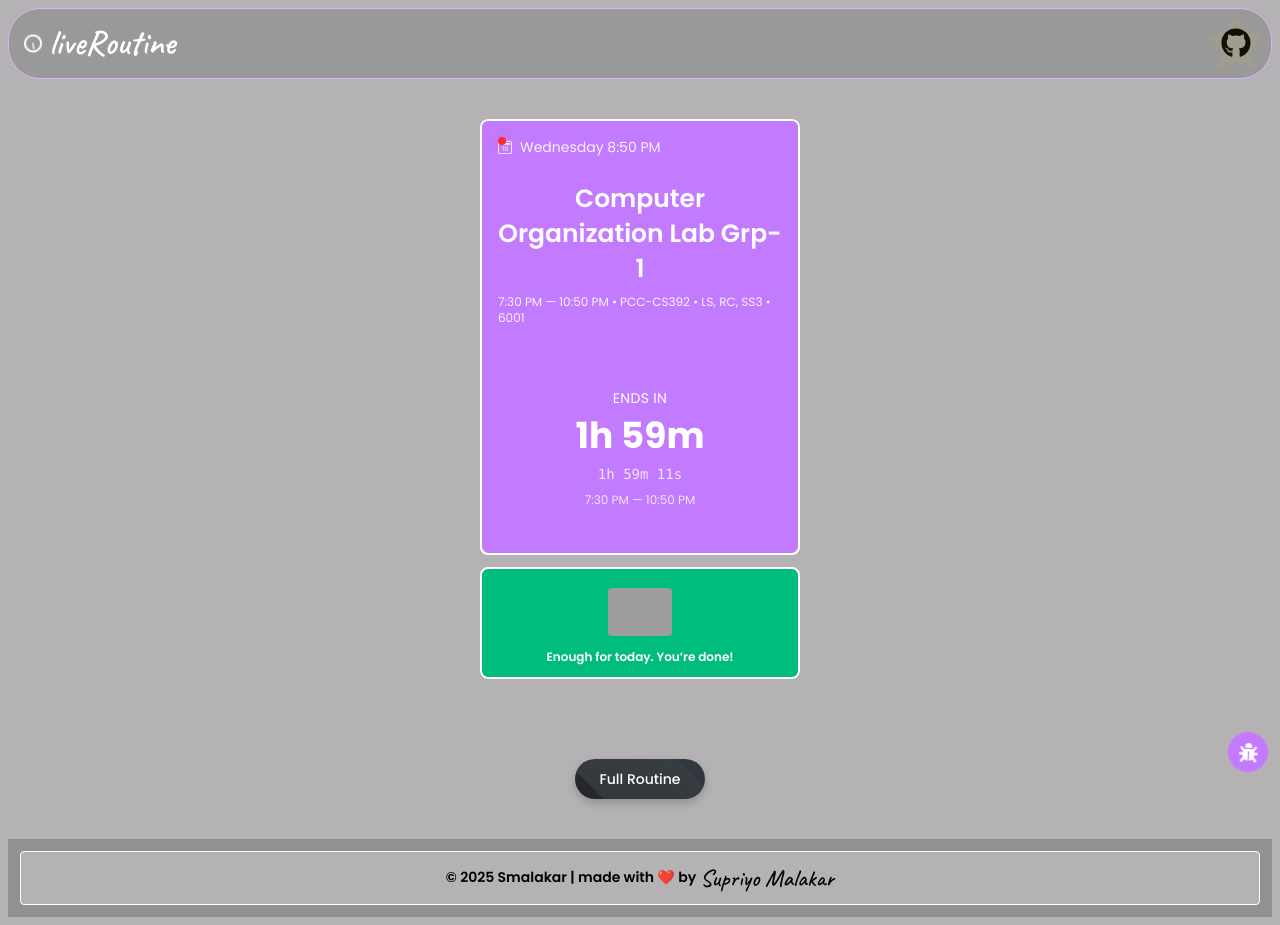
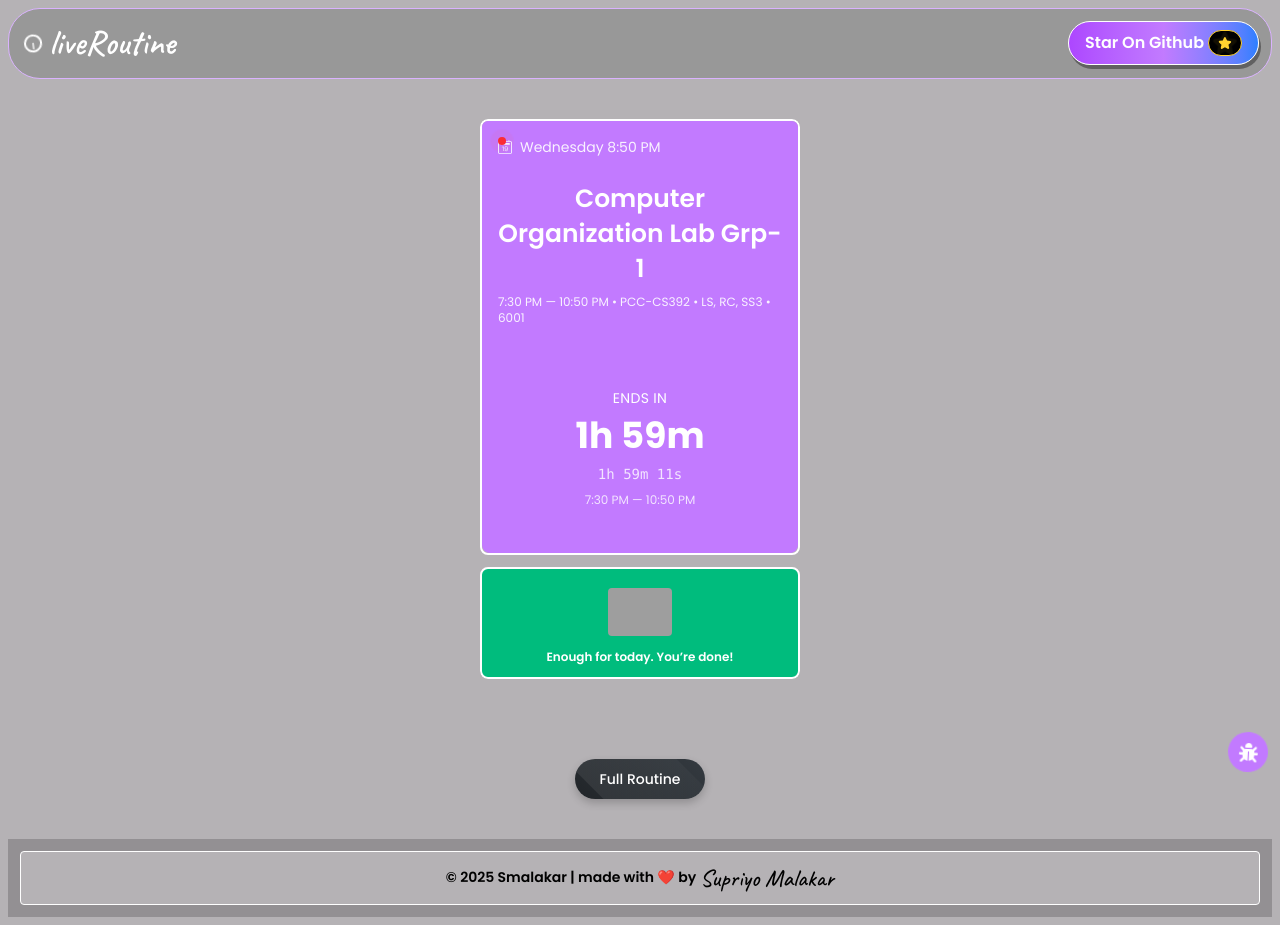
Before and after one commit to smalakargh/liveRoutine, a React (Vite) app: page / in a window 1280 px wide. Built offline with nearby package versions, Linux system fonts and the light colour scheme; grey boxes are pictures that could not be loaded.

Commit message:
Github Star #BtnUpdated

```diff
--- a/src/components/Rou-Navbar.jsx
+++ b/src/components/Rou-Navbar.jsx
@@ -1,14 +1,22 @@
 import React from 'react'
+import { motion } from "motion/react"
 import { FaGithub, FaStar } from 'react-icons/fa6'
+import { TiStarFullOutline } from 'react-icons/ti'
 import { WiTime12 } from 'react-icons/wi'
 
 function navbar() {
   return (
-    <main className='poppins bg-[#999999] text-white w-full rounded-4xl border-1 border-purple-300'>
+    <main className='poppins bg-[#989898] text-white w-full rounded-4xl border-1 border-purple-300'>
       <div className='flex justify-between px-3 py-2 items-center'>
         <div className='caveat text-[35px] font-[600] pr-3 flex items-center gap-1 '><WiTime12 className='text-[24px] animate-spin' />liveRoutine</div>
-        <a href="https://github.com/smalakargh/liveRoutine" className='flex relative cursor-pointer items-center font-[500] gap-1 px-2 py-1 rounded-lg'><FaStar className='text-[30px] text-amber-300 animate-ping absolute' /> <FaGithub className='text-[30px] text-black' />
-</a>
+        {/* <a href="https://github.com/smalakargh/liveRoutine" className='flex relative cursor-pointer items-center font-[500] gap-1 px-2 py-1 rounded-lg'><FaStar className='text-[30px] text-amber-300 animate-ping absolute' /> <FaGithub className='text-[30px] text-black' />
+</a> */}
+        <a href="https://github.com/smalakargh/liveRoutine">
+        <motion.div className='cursor-pointer bg-gradient-to-r border-1 from-purple-500 via-purple-400 to-blue-500 rounded-full px-4 py-2 font-[600] flex items-center gap-1 text-[12px] md:text-[16px]'
+        animate={{ boxShadow: "2px 4px #616161" }}> Star On Github
+          <div className='px-2 bg-black rounded-full py-1 border-1 text-[16px] text-amber-300'><TiStarFullOutline className='absolute' /><TiStarFullOutline className='animate-ping' /></div>
+        </motion.div>
+        </a>
       </div>
     </main>
   )
```
